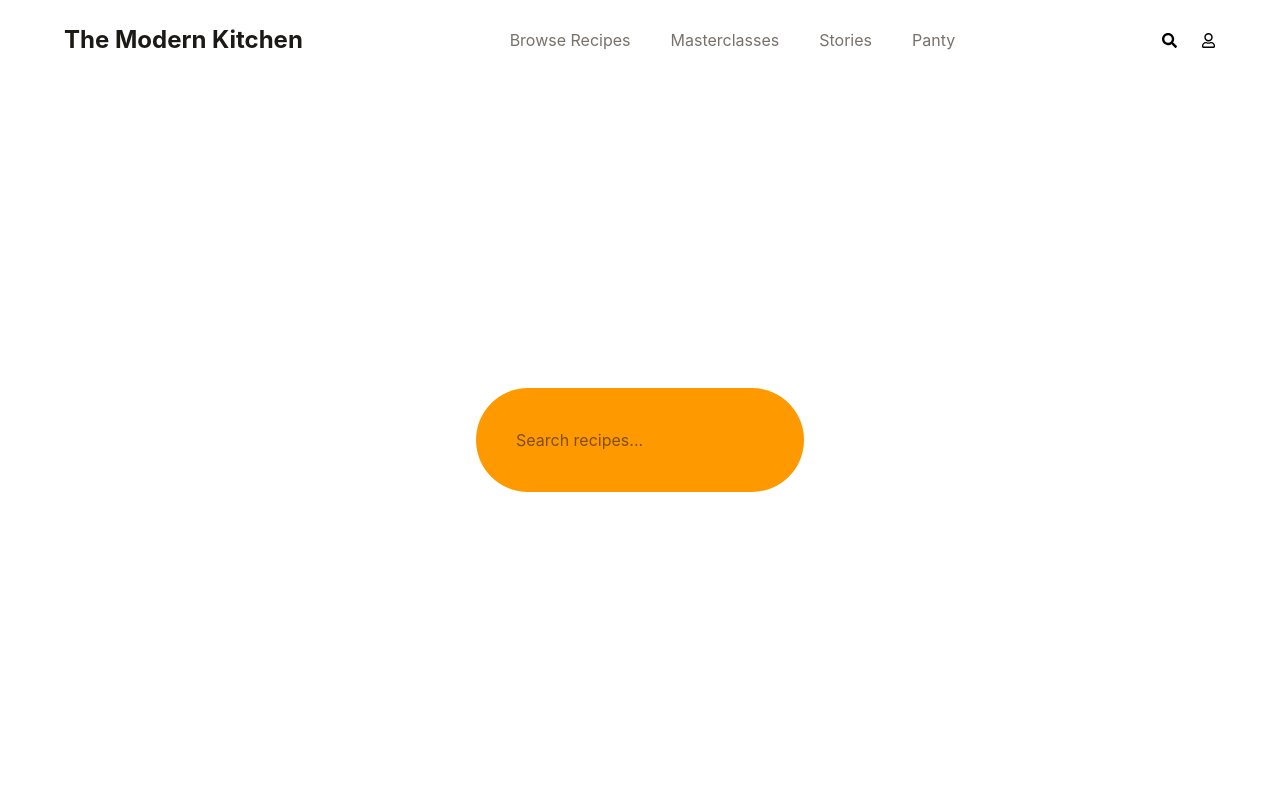
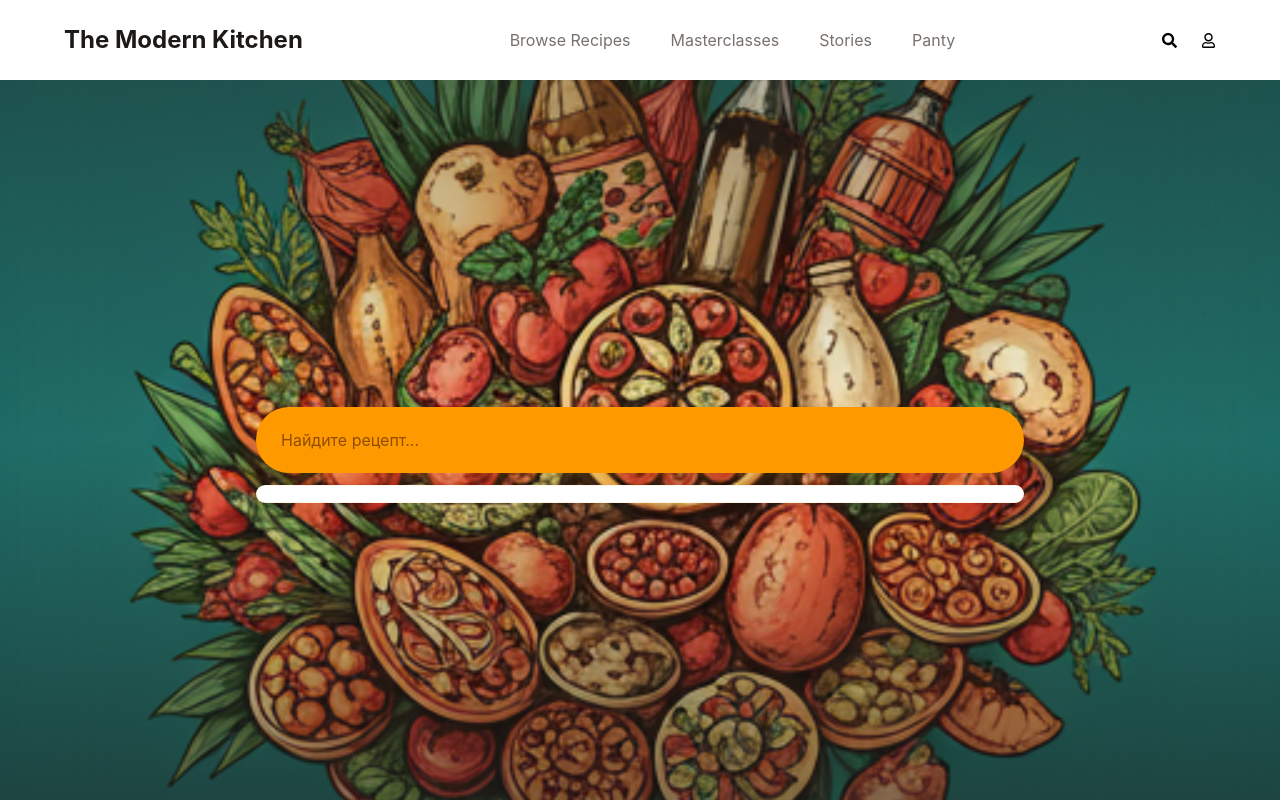
Before and after one commit to T0shich/TheMeal, a React (Vite) app: page / in a window 1280 px wide. Built offline with nearby package versions, Linux system fonts and the light colour scheme.

Commit message:
style:refactor code structure for improved readability and maintainability

```diff
--- a/package.json
+++ b/package.json
@@ -12,6 +12,7 @@
   "dependencies": {
     "@tailwindcss/vite": "^4.2.4",
     "axios": "^1.14.0",
+    "cmdk": "^1.1.1",
     "react": "^19.2.5",
     "react-dom": "^19.2.5",
     "react-icons": "^5.6.0",
--- a/src/modules/Search/Search.tsx
+++ b/src/modules/Search/Search.tsx
@@ -1,6 +1,7 @@
 import axios from 'axios'
+import { Command } from 'cmdk'
 import { useEffect, useState } from 'react'
-
+import Container from '../../assets/Container.svg'
 type Meal = {
 	idMeal: string
 	strMeal: string
@@ -9,52 +10,79 @@ type Meal = {
 const Search = () => {
 	const [query, setQuery] = useState<string>('')
 	const [meals, setMeals] = useState<Meal[]>([])
-	const [isSeccess, setIsSuccess] = useState<boolean>(false)
+	const [isLoading, setIsLoading] = useState<boolean>(false)
+	const [error, setError] = useState<string | null>(null)
 	useEffect(() => {
+		const trimmedQuery = query.trim()
 		const searchMealsByName = async () => {
 			try {
-				if(query === '') {
+				setIsLoading(true)
+				setError(null)
+				if (trimmedQuery === '') {
 					setMeals([])
-					setIsSuccess(true)
 					return
 				}
-				const response = await axios.get(`https://www.themealdb.com/api/json/v1/1/search.php?s=${query}`)
+
+				const response = await axios.get(
+					`https://www.themealdb.com/api/json/v1/1/search.php?s=${trimmedQuery}`
+				)
 				if (response.status === 200) {
 					setMeals(response.data.meals ?? [])
-					setIsSuccess(true)
-				}
-				else {
+				} else {
 					setMeals([])
-					setIsSuccess(false)
 				}
 
 			} catch (error) {
 				console.error('Error fetching meals:', error)
 				setMeals([])
-				setIsSuccess(false)
+				setError('Failed to fetch meals. Please try again later.')
+			} finally {
+				setIsLoading(false)
 			}
 		}
 
-		searchMealsByName()
+		const timer = setTimeout(() => {
+			searchMealsByName()
+		}, 500)
+
+		return () => clearTimeout(timer)
 	}, [query])
 	return (
-		<div>
-			<input className='bg-amber-500 p-10 rounded-full outline-none' type="text" placeholder="Search recipes..."
-				value={query}
-				onChange={e => setQuery(e.target.value)}
-			/>
+		<>
+			<div
+				className="flex min-h-[calc(100vh-5rem)] w-full items-center justify-center bg-center bg-cover bg-no-repeat"
+				style={{ backgroundImage: `url(${Container})` }}
+			>
+				<div className="w-full max-w-3xl">
+					<Command className="relative mx-auto w-full overflow-visible rounded-full" shouldFilter={false}>
+						<Command.Input
+							value={query}
+							onValueChange={setQuery}
+							placeholder='Найдите рецепт...'
+							className='w-full rounded-full border border-amber-500/20 bg-amber-500 px-6 py-5 text-base outline-none placeholder:text-amber-950/60 shadow-lg shadow-amber-500/10'
+						/>
 
-			{isSeccess ? (
-				<ul>
-					{meals.map(meal => (
-						<li key={meal.idMeal}>{meal.strMeal}</li>
-					))}
-				</ul>
-			) : (
-				<p>No meals found.</p>
-			)}
-		</div>
+						<Command.List className="absolute left-0 top-full z-20 mt-3 max-h-80 w-full overflow-y-auto rounded-3xl border border-amber-500/10 bg-white p-2 shadow-2xl shadow-black/10">
+							{isLoading && <Command.Loading className="p-4 text-center text-sm text-gray-500">Загрузка...</Command.Loading>}
+							{error && <Command.Empty className="p-4 text-center text-sm text-red-500">{error}</Command.Empty>}
+							{!isLoading && query.trim() !== '' && meals.length === 0 && (
+								<Command.Empty className="p-4 text-center text-sm text-gray-500">Ничего не найдено</Command.Empty>
+							)}
 
+							{meals.map(meal => (
+								<Command.Item
+									key={meal.idMeal}
+									value={meal.strMeal}
+									className="cursor-pointer rounded-2xl px-4 py-3 text-left text-sm text-gray-800 outline-none aria-selected:bg-amber-500 aria-selected:text-white"
+								>
+									{meal.strMeal}
+								</Command.Item>
+							))}
+						</Command.List>
+					</Command>
+				</div>
+			</div>
+		</>
 	)
 }
 
```
Also changed, not shown: src/assets/Container.svg (added), 1 other file (tests, documents, lock files or other folders).
